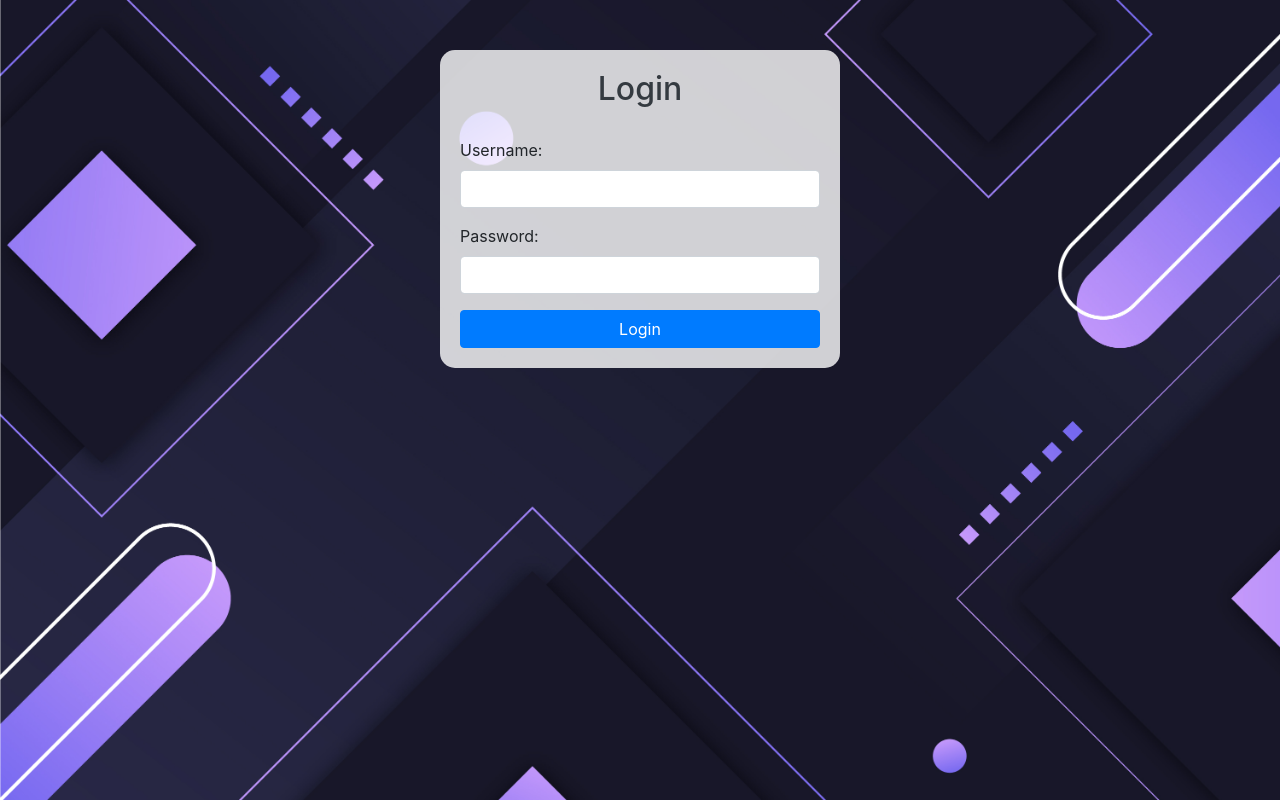
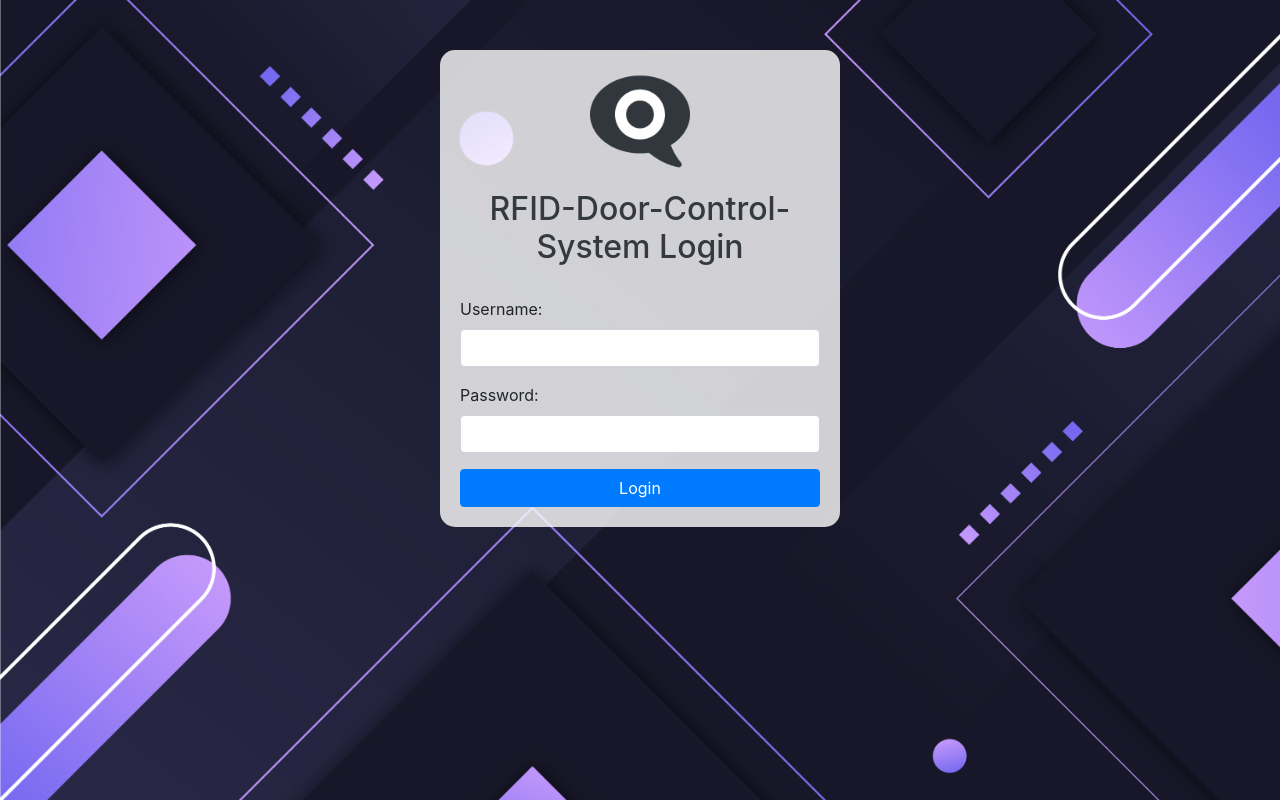
Before and after one commit to Paul1404/PortalWarden, a website: page public/login.html in a window 1280 px wide. Drawn offline with nearby package versions, Linux system fonts and the light colour scheme.

Commit message:
Adding images

```diff
--- a/public/login.html
+++ b/public/login.html
@@ -27,11 +27,18 @@
         .form-control {
             margin-bottom: 10px; /* Spacing between input and button */
         }
+        .login-image {
+            display: block;
+            margin: 0 auto 20px auto; /* Center the image and add some margin below */
+            max-width: 100px; /* Adjust the size as needed */
+            height: auto; /* Keep the aspect ratio */
+        }
     </style>
 </head>
 <body>
     <div class="login-container">
-        <h2 class="text-center custom-header">Login</h2>
+        <img src="/android-chrome-512x512.png" alt="Login Image" class="login-image">
+        <h2 class="text-center custom-header">RFID-Door-Control-System Login</h2>
         <form action="/login" method="post" autocomplete="on">
             <div class="form-group">
                 <label for="username">Username:</label>
```
Also changed, not shown: private/index.html (+9 -0 lines).
